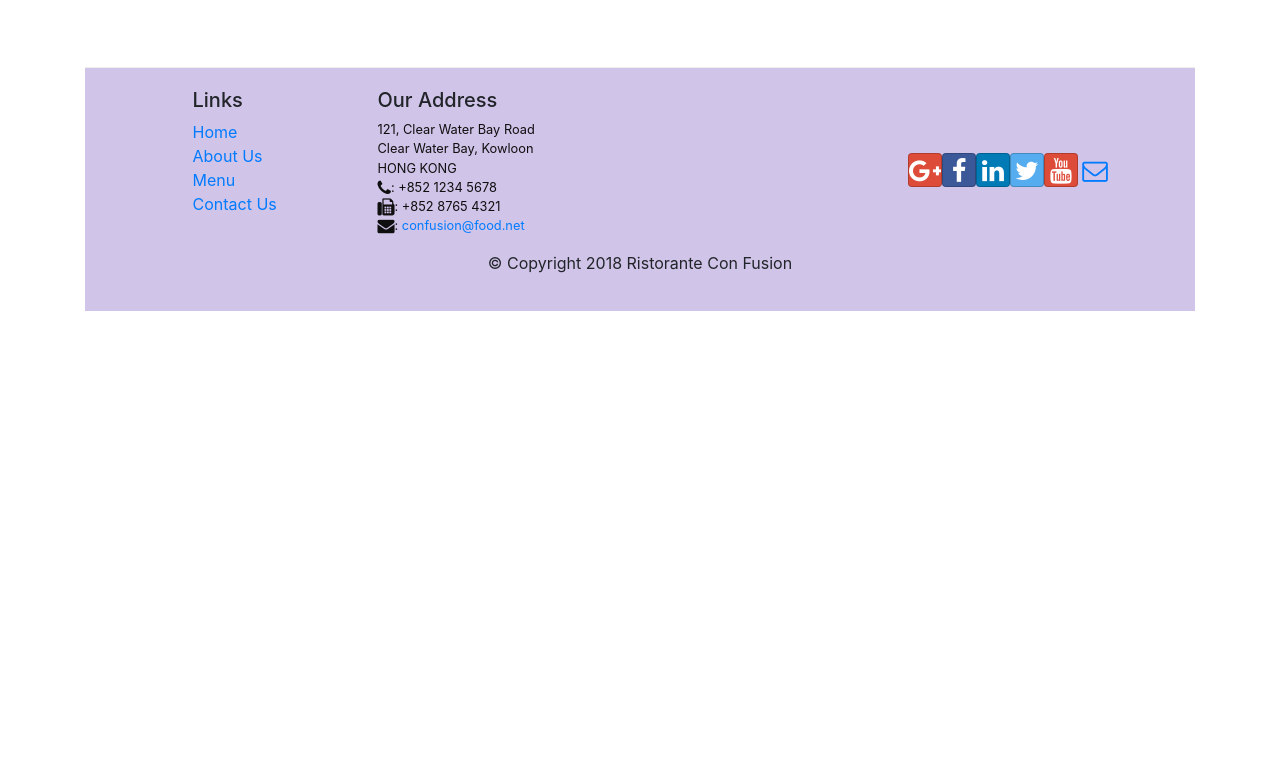
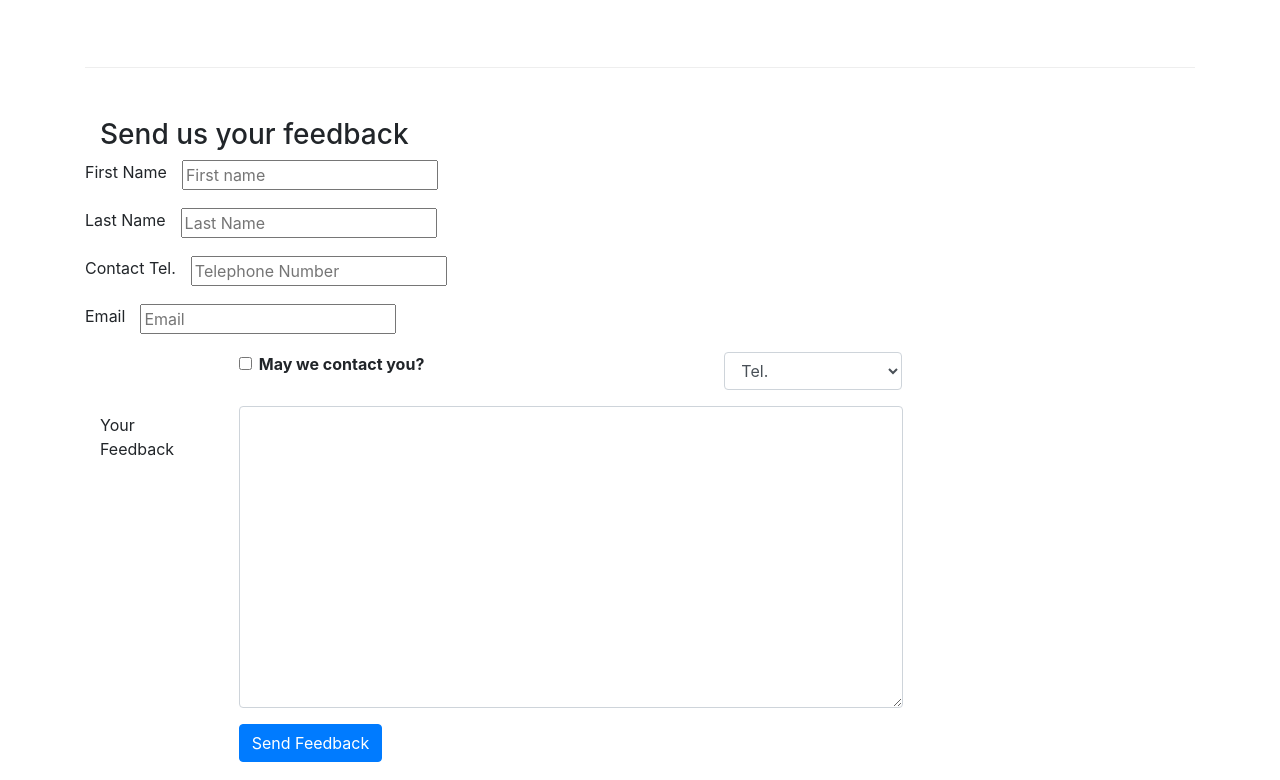
Before and after one commit to CuckooRoachMan/reactCertC2, a React (Create React App) app: page /contactus in a window 1280 px wide. Shown: the part 800-1580 px from the top of the page. Before the commit the page ends 1111 px from the top, so only its background shows below. Built offline with nearby package versions, Linux system fonts and the light colour scheme.

Commit message:
Controlled forms

```diff
--- a/src/components/ContactComponent.js
+++ b/src/components/ContactComponent.js
@@ -1,8 +1,37 @@
-import React from 'react';
-import {Breadcrumb, BreadcrumbItem} from 'reactstrap';
+import React, {Component} from 'react';
+import {Breadcrumb, BreadcrumbItem, Button, Form,FormGroup,Label,Input,Col } from 'reactstrap';
 import { Link } from 'react-router-dom';
 
-function Contact(props) {
+class Contact extends Component  {
+
+    constructor(props){
+      super(props);
+      this.state={
+        firstname:'',
+        lastname:'',
+        telnum:'',
+        email:'',
+        agree:false,
+        contactType:'Tel.',
+        message:''
+      }
+      this.handleSubmit=this.handleSubmit.bind(this);
+      this.handleInputChange=this.handleInputChange.bind(this);
+    }
+
+    handleInputChange(event){
+      const target=event.target;
+      const value=target.type==='checkbox'? target.checked : target.value;
+      const name=target.name;
+    }
+
+    handleSubmit(event){
+      console.log("Current State is"+ JSON.stringfy(this.state));
+      event.preventDefault();
+    }
+
+
+    render(){
       return(
           <div className="container">
             <div className="row">
@@ -44,8 +73,92 @@
                       </div>
                   </div>
               </div>
+              <div className="row row-content">
+                <div className='col-12'>
+                  <h3>Send us your feedback</h3>
+                </div>
+                <div className="col-12 col-md-9">
+                  <Form>
+                    <FormGroup row>
+                      <label htmlFor="firstname" md={2}> First Name </label>
+                      <Col md={10}>
+                        <input type="text" id="firstname" name="firstname"
+                          placeholder="First name"
+                          value={this.state.firstname}
+                          />
+                      </Col>
+                    </FormGroup>
+                    <FormGroup row>
+                      <label htmlFor="lastname" md={2}> Last Name </label>
+                      <Col md={10}>
+                        <input type="text" id="lastname" name="lastname"
+                          placeholder="Last Name"
+                          value={this.state.lastname}
+                          />
+                      </Col>
+                    </FormGroup>
+                    <FormGroup row>
+                      <label htmlFor="telnum" md={2}> Contact Tel. </label>
+                      <Col md={10}>
+                        <input type="tel" id="telnum" name="telnum"
+                          placeholder="Telephone Number"
+                          value={this.state.telnum}
+                          />
+                      </Col>
+                    </FormGroup>
+                    <FormGroup row>
+                      <label htmlFor="email" md={2}> Email </label>
+                      <Col md={10}>
+                        <input type="email" id="email" name="email"
+                          placeholder="Email"
+                          value={this.state.email}
+                          />
+                      </Col>
+                    </FormGroup>
+                    <FormGroup row>
+                      <Col md={{size:6,offset:2}}>
+                        <FormGroup check>
+                          <Label check>
+                            <Input type="checkbox" name="agree"
+                              checked={this.state.agree}
+                              onChange={this.handleInputChange}
+                              />
+                              <strong>May we contact you?</strong>
+                          </Label>
+                        </FormGroup>
+                      </Col>
+                      <Col md={{size:3,offset:1}}>
+                        <Input type="select" name="contactType"
+                          value={this.state.contactType}
+                          onChange={this.handleInputChange}
+                          >
+                          <option>Tel.</option>
+                          <option>Email</option>
+                         </Input>
+                      </Col>
+                    </FormGroup>
+                    <FormGroup row>
+                                <Label htmlFor="message" md={2}>Your Feedback</Label>
+                                <Col md={10}>
+                                    <Input type="textarea" id="message" name="message"
+                                        rows="12"
+                                        value={this.state.message}
+                                        onChange={this.handleInputChange}></Input>
+                                </Col>
+                    </FormGroup>
+                    <FormGroup row>
+                        <Col md={{size: 10, offset: 2}}>
+                            <Button type="submit" color="primary">
+                                Send Feedback
+                            </Button>
+                        </Col>
+                    </FormGroup>
+                  </Form>
+                </div>
+              </div>
           </div>
       );
     }
+}
 
 export default Contact;
```
Lines whose indentation alone changed are shown as unchanged.
